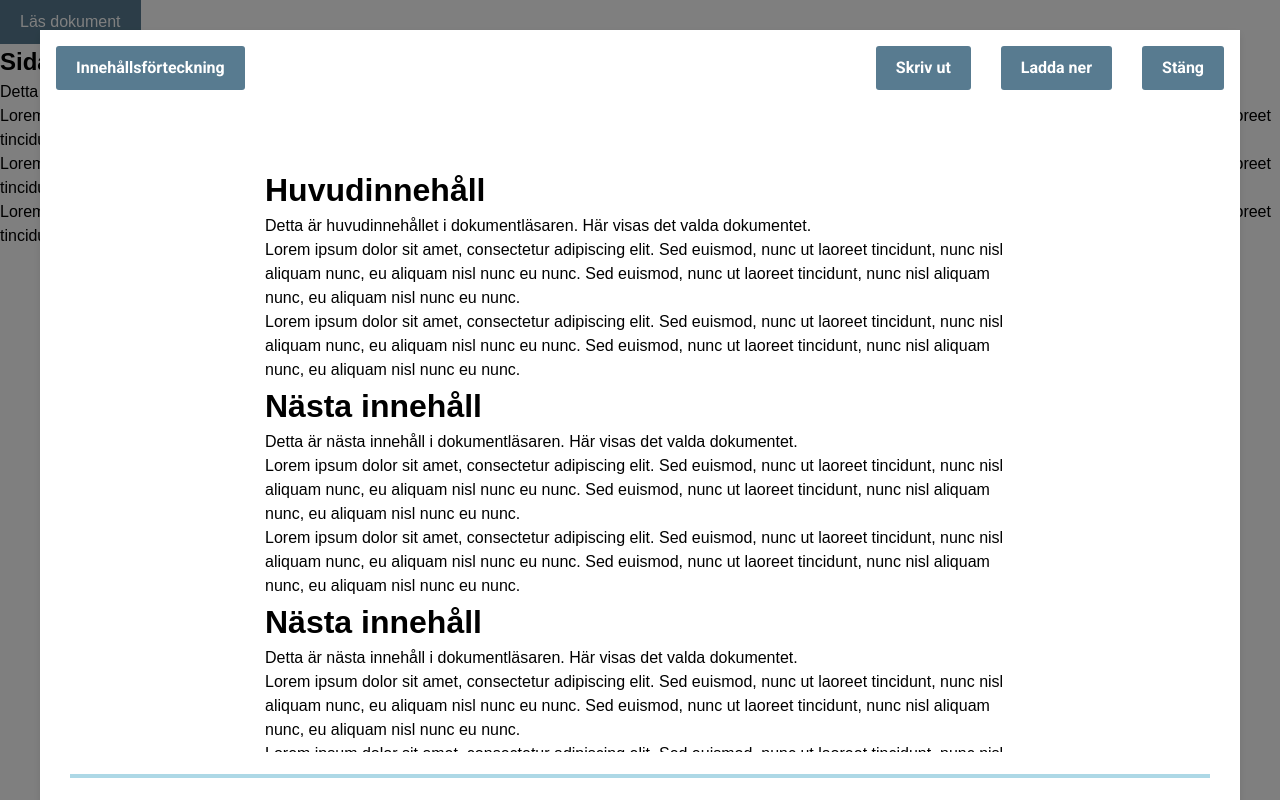
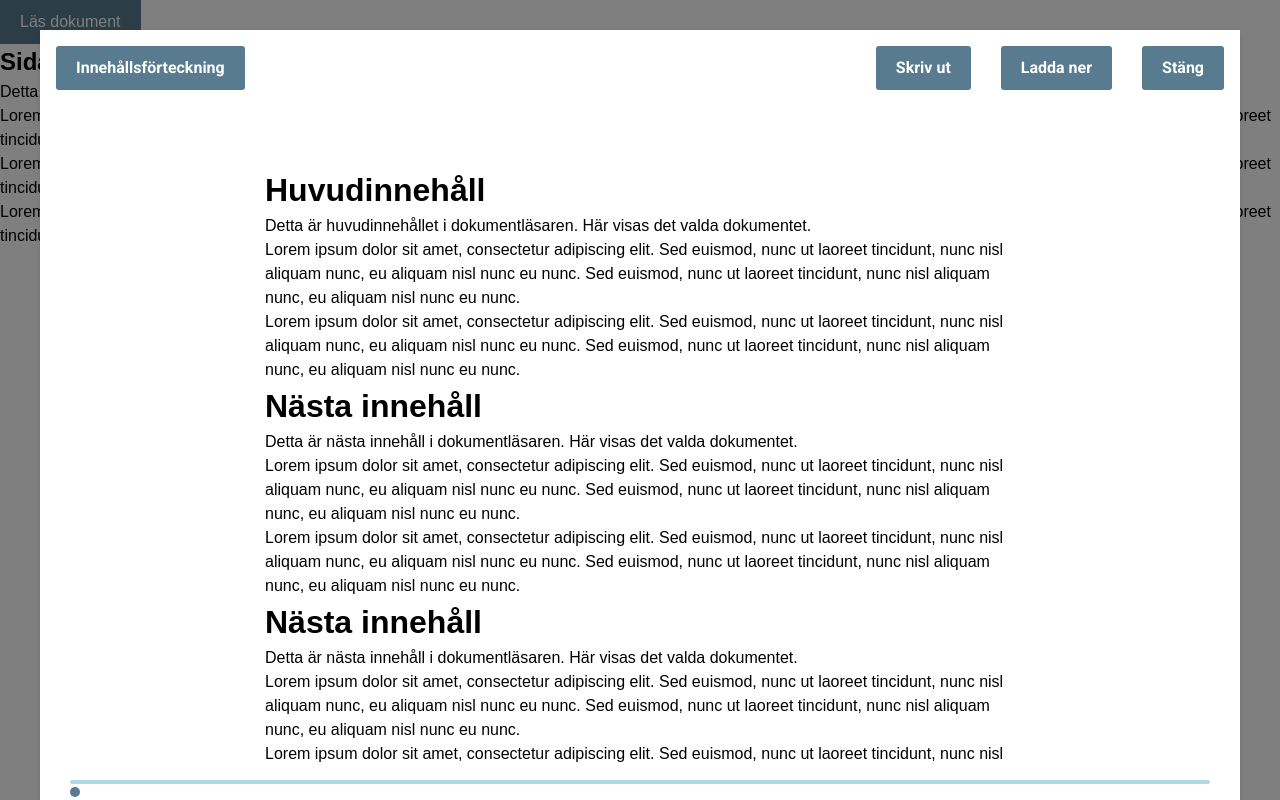
Before and after one commit to moa-haldorson/document-reader, a React (Vite) app: page / in a window 1280 px wide. Both pictures are taken after a click on the button "Läs dokument". Built offline with nearby package versions, Linux system fonts and the light colour scheme.

Commit message:
cleaned up unused code and styles

```diff
--- a/src/components/App/App.tsx
+++ b/src/components/App/App.tsx
@@ -95,7 +95,6 @@ const App = () => {
               <DocHeader
                 sideBarOpen={sideBarOpen}
                 setSideBarOpen={setSideBarOpen}
-                readerOpen={readerOpen}
                 setReaderOpen={setReaderOpen}
                 isSticky={isSticky}
               />
--- a/src/components/DocContent/DocContent.tsx
+++ b/src/components/DocContent/DocContent.tsx
@@ -2,7 +2,7 @@ import React, { useEffect, useRef } from "react";
 import "./DocContent.scss";
 
 interface DocContentProps {
-  extractHeadings?: (headings: Array<HTMLHeadingElement>) => void;
+  extractHeadings: (headings: Array<HTMLHeadingElement>) => void;
 }
 
 const DocContent: React.FC<DocContentProps> = ({ extractHeadings }) => {
@@ -14,7 +14,7 @@ const DocContent: React.FC<DocContentProps> = ({ extractHeadings }) => {
     }
     const headings = Array.from(mainContentRef.current.querySelectorAll("h1"));
     extractHeadings(headings);
-  }, [extractHeadings]);
+  }, []);
 
   return (
     <main className="document-reader__main" ref={mainContentRef}>
--- a/src/components/DocFooter/DocFooter.scss
+++ b/src/components/DocFooter/DocFooter.scss
@@ -24,22 +24,21 @@
   }
 
   &__timeline {
+    height: 4px;
     background-color: lightblue;
-    width: 100%;
-    height: 4px;
-    position: relative;
-    margin-block: 6px;
+    border-radius: 3px;
   }
 
   &__timeline-progress {
     height: 4px;
-    background-color: darkblue;
+    background-color: a.$isfBlue;
     border-radius: 3px;
   }
 
   &__timeline-item {
-    width: 12px;
-    height: 12px;
+    display: inline-block;
+    width: 10px;
+    height: 10px;
     border-radius: 100%;
     background-color: a.$isfBlue;
   }
--- a/src/components/DocFooter/DocFooter.tsx
+++ b/src/components/DocFooter/DocFooter.tsx
@@ -11,6 +11,7 @@ const DocFooter: React.FC<DocFooterProps> = ({
   headings,
   scrollProgress,
 }) => {
+  // Smooth scroll to document heading on timeline click
   const handleClick = (e: React.MouseEvent<HTMLAnchorElement>, id: string) => {
     e.preventDefault();
     const element = document.getElementById(id);
@@ -18,6 +19,7 @@ const DocFooter: React.FC<DocFooterProps> = ({
       element.scrollIntoView({ behavior: "smooth" });
     }
   };
+
   return (
     <footer className="document-reader__footer">
       <div
--- a/src/components/DocHeader/DocHeader.scss
+++ b/src/components/DocHeader/DocHeader.scss
@@ -8,7 +8,6 @@
     display: flex;
     justify-content: space-between;
     background-color: a.$white;
-    z-index: 1000; // Ensure it stays above other content
     transition: box-shadow 0.3s ease;
 
     &--sticky {
--- a/src/components/DocHeader/DocHeader.tsx
+++ b/src/components/DocHeader/DocHeader.tsx
@@ -4,9 +4,8 @@ import "./DocHeader.scss";
 interface DocHeaderProps {
   sideBarOpen: boolean;
   setSideBarOpen: (open: boolean) => void;
-  readerOpen: boolean;
   setReaderOpen: (open: boolean) => void;
-  isSticky?: boolean;
+  isSticky: boolean;
 }
 
 const DocHeader: React.FC<DocHeaderProps> = ({
```
